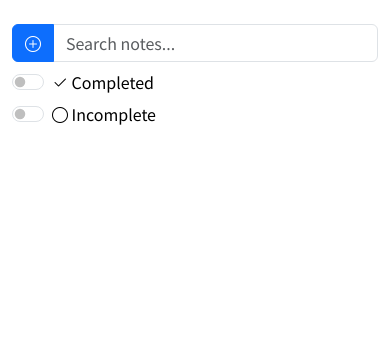
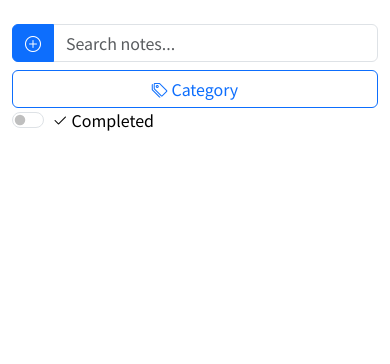
Before and after one commit to francisnguyenanh/eikitomobe, a Python web app: template templates/Memo/task.html in a window 390 px wide. Shown: the part 56-420 px from the top of the page. Run offline with Jinja, Linux system fonts and the light colour scheme; the template is opened without the code that fills it, so the values that code supplies are empty; some libraries are stand-ins or nearby versions.

Commit message:
feat: enhance category card styling and improve task filtering UI

```diff
--- a/templates/Memo/task.html
+++ b/templates/Memo/task.html
@@ -260,6 +260,25 @@
             font-size: 1.1rem;
             letter-spacing: 0.01em;
         }
+        .category-card {
+            background-color: var(--card-bg);
+            border: none;
+            border-radius: 10px;
+            box-shadow: 0 4px 12px rgba(0, 0, 0, 0.15), 0 2px 6px rgba(0, 0, 0, 0.1);
+            position: relative;
+            padding: 20px;
+            overflow: hidden;
+            transition: transform 0.3s ease, box-shadow 0.3s ease;
+            animation: slideIn 0.5s ease forwards;
+        }
+        .category-card .card-title {
+            font-family: 'Kosugi Maru', sans-serif;
+            font-size: 1.3rem;
+            margin-bottom: 0.5rem;
+        }
+        .category-card .card-text, .category-card .text-muted, .category-card .text-muted a, .category-card .card-body a {
+            font-family: 'Noto Sans JP', sans-serif;
+        }
     </style>
 
     <form class="mb-3" id="searchForm">
@@ -271,21 +290,18 @@
         </div>
         <div class="row">
             <div class="col-md-3">
+                <button type="button" class="btn btn-outline-primary w-100" data-bs-toggle="modal" data-bs-target="#manageCategoriesModal">
+                    <i class="bi bi-tags"></i> Category
+                </button>
+            </div>
+            <div class="col-md-3">
                 <div class="form-check form-switch mb-2">
                     <input class="form-check-input" type="checkbox" id="showCompleted" name="show_completed" value="1" {% if show_completed %}checked{% endif %}>
                     <label class="form-check-label" for="showCompleted"><i class="bi bi-check2"></i> Completed</label>
                 </div>
             </div>
-            <div class="col-md-3">
-                <div class="form-check form-switch mb-2">
-                    <input class="form-check-input" type="checkbox" id="showIncomplete" name="show_incomplete" value="1"
-                        {% if show_incomplete is none or show_incomplete %}checked{% endif %}>
-                    <label class="form-check-label" for="showIncomplete"><i class="bi bi-circle"></i> Incomplete</label>
-                </div>
-            </div>
         </div>
     </form>
-    <div id="reminders" class="mb-3"></div>
     <div id="notesContainer">
     {% for category in categories %}
         {% set has_notes = notes|selectattr('category_id', 'equalto', category.id)|list|length > 0 %}
@@ -520,7 +536,6 @@
                 <div class="modal-body">
                     <form id="addCategoryForm" class="mb-3">
                         <div class="mb-3">
-                            <label for="categoryName" class="form-label">Category Name</label>
                             <input type="text" class="form-control" id="categoryName" name="name" required>
                         </div>
                         <div class="row mb-3 align-items-end">
@@ -551,6 +566,7 @@
             </div>
         </div>
     </div>
+
     <div class="modal fade" id="settingsModal" tabindex="-1" aria-labelledby="settingsModalLabel" aria-hidden="true">
         <div class="modal-dialog">
             <div class="modal-content">
@@ -613,10 +629,7 @@
         const searchInput = document.getElementById('searchInput');
         const categorySelect = document.getElementById('categorySelect');
         const showCompleted = document.getElementById('showCompleted');
-        const showIncomplete = document.getElementById('showIncomplete');
-        const showReminders = document.getElementById('showReminders');
         const notesContainer = document.getElementById('notesContainer');
-        const remindersDiv = document.getElementById('reminders');
         const addCategoryForm = document.getElementById('addCategoryForm');
         const categoriesContainer = document.getElementById('categoriesContainer');
 
@@ -1188,12 +1201,10 @@
 
         // Cập nhật nhắc nhở
         function updateReminders() {
-            if (!remindersDiv) return;
             const now = new Date();
             const search = searchInput?.value.toLowerCase() || '';
             const category_id = categorySelect?.value || '';
             const show_completed = showCompleted?.checked || false;
-            const show_incomplete = showIncomplete?.checked || false;
             let filteredNotes = notes.filter(note => {
                 const matchesSearch = !search ||
                     (note.title?.toLowerCase().includes(search) ||
@@ -1201,36 +1212,15 @@
                 const matchesCategory = !category_id || note.category_id === parseInt(category_id);
 
                 let matchesCompletion = true;
-                if (show_completed && !show_incomplete) {
-                    matchesCompletion = note.is_completed;
-                } else if (!show_completed && show_incomplete) {
+                if (show_completed) {
+                    // Hiện tất cả memo (cả completed và incomplete)
+                    matchesCompletion = true;
+                } else {
+                    // Chỉ hiện memo chưa hoàn thành
                     matchesCompletion = !note.is_completed;
-                } else if (show_completed && show_incomplete) {
-                    matchesCompletion = true;
-                } else if (!show_completed && !show_incomplete) {
-                    matchesCompletion = false;
                 }
 
                 return matchesSearch && matchesCategory && matchesCompletion;
-            });
-            const reminders = filteredNotes
-                .filter(note => {
-                    if (!note.due_date) return false;
-                    const dueDateJST = new Date(note.due_date);
-                    return dueDateJST <= now && !note.is_completed;
-                })
-                .sort((a, b) => new Date(a.due_date) - new Date(b.due_date));
-            remindersDiv.innerHTML = '';
-            reminders.forEach(note => {
-                const reminder = document.createElement('div');
-                reminder.className = 'alert alert-warning reminder-item';
-                if (note.id == currentlyClickedReminderId) {
-                    reminder.classList.add('clicked');
-                }
-                reminder.dataset.noteId = note.id;
-                const dueDateFormatted = formatDateJST(note.due_date);
-                reminder.textContent = `Reminder: "${note.title || ''}" is due at ${dueDateFormatted}`;
-                remindersDiv.appendChild(reminder);
             });
             attachReminderListeners();
         }
@@ -1259,20 +1249,15 @@
         async function updateSearch() {
             currentlyClickedReminderId = null;
             if (!notesContainer) return;
-            const loading = document.createElement('div');
-            loading.textContent = 'Loading...';
             notesContainer.innerHTML = '';
-            notesContainer.appendChild(loading);
             try {
                 const search = searchInput?.value.toLowerCase() || '';
                 const category_id = categorySelect?.value || '';
                 const show_completed = showCompleted?.checked ? 1 : 0;
-                const show_incomplete = showIncomplete?.checked ? 1 : 0;
                 const params = new URLSearchParams({
                     search,
                     category_id,
-                    show_completed,
-                    show_incomplete
+                    show_completed
                 });
                 const response = await fetch(`/task?${params.toString()}`);
                 const html = await response.text();
@@ -1293,14 +1278,13 @@
                     updateAddMemoCategorySelect();
                 }
                 updateNotesEventListeners();
-                updateReminders();
+                //updateReminders();
                 updateDueDateDisplays();
-                toggleRemindersVisibility();
                 attachCategoryToggleListeners();
             } catch (error) {
                 handleError(error, 'Error searching notes.');
             } finally {
-                loading.remove();
+
             }
         }
 
@@ -1337,13 +1321,6 @@
 
         // Quản lý giao diện và hệ thống
 
-        // Ẩn/hiện nhắc nhở
-        function toggleRemindersVisibility() {
-            if (remindersDiv) {
-                remindersDiv.style.display = showReminders?.checked ? 'block' : 'none';
-            }
-        }
-
         // Cập nhật kích thước DB
         async function updateDbSize() {
             try {
@@ -1590,12 +1567,6 @@
     if (showCompleted) {
         showCompleted.addEventListener('change', updateSearch);
     }
-    if (showIncomplete) {
-        showIncomplete.addEventListener('change', updateSearch);
-    }
-    if (showReminders) {
-        showReminders.addEventListener('change', toggleRemindersVisibility);
-    }
 
     // Xử lý chọn ảnh
     const memoImages = document.getElementById('memoImages');
@@ -1647,15 +1618,7 @@
     updateAddMemoCategorySelect();
     updateNotesEventListeners();
     updateDbSize();
-    toggleRemindersVisibility();
     attachCategoryToggleListeners();
-});
-document.addEventListener('DOMContentLoaded', () => {
-    const urlParams = new URLSearchParams(window.location.search);
-    const showIncomplete = document.getElementById('showIncomplete');
-    if (showIncomplete && !urlParams.has('show_incomplete')) {
-        showIncomplete.checked = true;
-    }
 });
     </script>
 {% endblock %}
```
